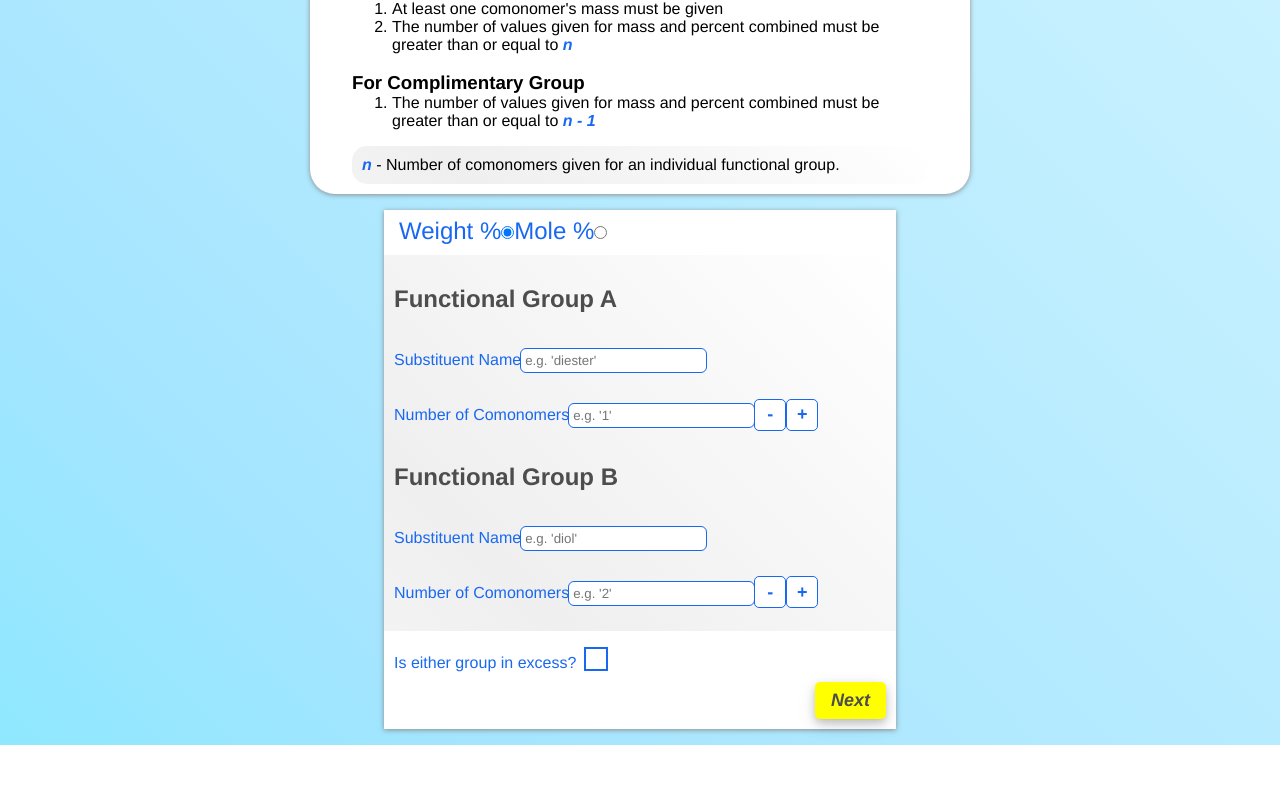
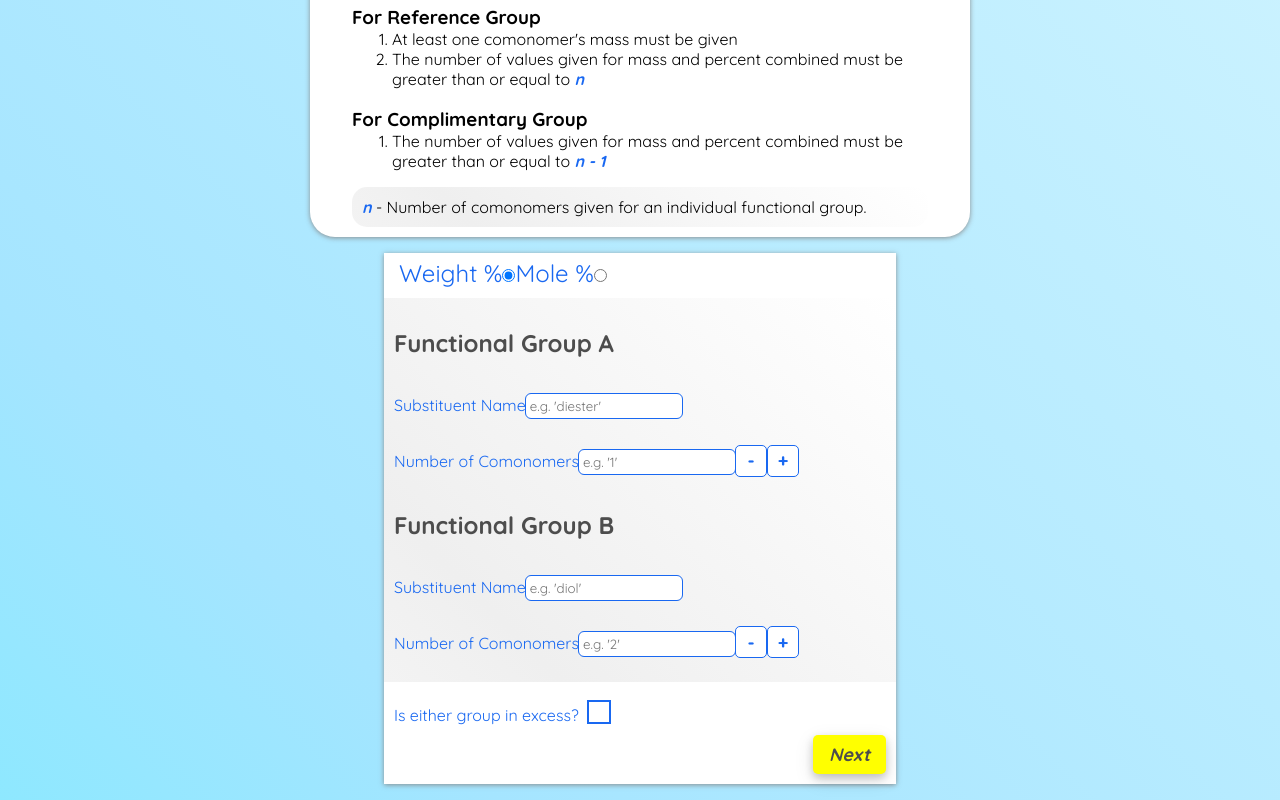
Before and after one commit to kieferjackson/chemassist, a React (Create React App) app in the folder copoly-calc-react/: page / in a window 1280 px wide. Shown: the part 408-1208 px from the top of the page. Before the commit the page ends 1153 px from the top, so only its background shows below. Built offline with nearby package versions, Linux system fonts and the light colour scheme; the HTML template or start-up script is replaced by a standard one.

Commit message:
Implemented monomer num buttons

```diff
--- a/copoly-calc-react/src/assets/main_style.css
+++ b/copoly-calc-react/src/assets/main_style.css
@@ -1,3 +1,5 @@
+/* Importing the Quicksand font thought the Google Font API */
+@import url('https://fonts.googleapis.com/css2?family=Prompt:ital,wght@0,600;1,900&family=Quicksand:wght@400;700&display=swap');
 
 :root {
     --cobalt-blue: #1968f1;
--- a/copoly-calc-react/src/components/forms/FuncGroupForm.js
+++ b/copoly-calc-react/src/components/forms/FuncGroupForm.js
@@ -1,7 +1,96 @@
-import React from 'react';
+import React, { useState } from 'react';
 
 export default function FuncGroupForm()
 {
+    const func_groups =
+    [
+        // Functional Group A
+        {
+            letter: 'A',
+            name_placeholder: 'diester',
+            num_placeholder: 1,
+        },
+        // Functional Group B
+        {
+            letter: 'B',
+            name_placeholder: 'diol',
+            num_placeholder: 2,
+        }
+    ];
+
+    // Starting values for Functional Group Form
+    const FUNC_FORM_FIELDS =
+    {
+        // Functional Group A Form Fields
+        funcA_name: '', funcA_num: '', funcA_molar_eq: '',
+        // Functional Group B Form Fields
+        funcB_name: '', funcB_num: '', funcB_molar_eq: ''
+    };
+
+    const [funcGroupsForm, setFuncGroupsForm] = useState(FUNC_FORM_FIELDS);
+
+    const handleFormChange = (event) => {
+        const { name, value } = event.target;
+
+        // Update form field to new value
+        setFuncGroupsForm({ ...funcGroupsForm, [name]: value });
+    }
+
+    // Functions to increment/decrement monomer number fields
+    const subtractMonomerNum = (func_letter) => {
+        const num_field_name = `func${func_letter}_num`;
+        let current_value = parseInt(funcGroupsForm[num_field_name]);
+
+        if (current_value > 1 && current_value % 1 === 0)
+        {
+            // The current value is a sufficiently large whole number, decrement it
+            current_value -= 1;
+            setFuncGroupsForm({ ...funcGroupsForm, [num_field_name]: current_value });
+        }
+        else if (current_value > 2 && current_value % 1 !== 0)
+        {
+            // The current value is a sufficiently large decimal number, floor and then decrement it
+            current_value = Math.floor(current_value);
+            current_value -= 1;
+            setFuncGroupsForm({ ...funcGroupsForm, [num_field_name]: current_value });
+        }
+        else if (current_value > 1 && current_value < 2 && current_value % 1 !== 0)
+        {
+            // The current value is a decimal number between 1 and 2, set it to 1
+            current_value = 1;
+            setFuncGroupsForm({ ...funcGroupsForm, [num_field_name]: current_value });
+        }
+        else
+        {
+            // Set unexpected value to 1
+            setFuncGroupsForm({ ...funcGroupsForm, [num_field_name]: 1 });
+        }
+    }
+
+    const addMonomerNum = (func_letter) => {
+        const num_field_name = `func${func_letter}_num`;
+        let current_value = parseInt(funcGroupsForm[num_field_name]);
+
+        if (current_value % 1 === 0)
+        {
+            // The current value is a whole number, increment it
+            current_value += 1;
+            setFuncGroupsForm({ ...funcGroupsForm, [num_field_name]: current_value });
+        }
+        else if (current_value % 1 > 0)
+        {
+            // The current value is a decimal number, floor and then increment it
+            current_value = Math.floor(current_value);
+            current_value += 1;
+            setFuncGroupsForm({ ...funcGroupsForm, [num_field_name]: current_value });
+        }
+        else
+        {
+            // Set unexpected value to 1
+            setFuncGroupsForm({ ...funcGroupsForm, [num_field_name]: 1 });
+        }
+    }
+
     return(
         <div className="form_container">
             <form id="initial_data_entry">
@@ -16,64 +105,55 @@ export default function FuncGroupForm()
                     </label>
                 </section>
                 <section className="ag_box">
-                    <h1>Functional Group A</h1>
+                    {func_groups.map(({ letter, name_placeholder, num_placeholder }) =>
+                        <div key={`func_group_${letter}`}>
+                            <h1>Functional Group {letter}</h1>
                             <div className="input_block">
                                 <label>
                                     Substituent Name
-                            <input type="text" name="funcA_name" placeholder="e.g. 'diester'" id="funcA_name" className="input_field string" />
+                                    <input
+                                        type="text"
+                                        name={`func${letter}_name`}
+                                        value={funcGroupsForm[`func${letter}_name`]}
+                                        onChange={handleFormChange}
+                                        placeholder={`e.g. '${name_placeholder}'`}
+                                        id={`func${letter}_name`}
+                                        className="input_field string"
+                                    />
                                 </label>
                             </div>
                             <br />
                             <div className="input_block">
                                 <label>
                                     Number of Comonomers
-                            <input type="text" name="funcA_num" placeholder="e.g. '1'" id="funcA_num" className="input_field int" />
+                                    <input
+                                        type="text"
+                                        name={`func${letter}_num`}
+                                        value={funcGroupsForm[`func${letter}_num`]}
+                                        onChange={handleFormChange}
+                                        placeholder={`e.g. '${num_placeholder}'`}
+                                        id={`func${letter}_num`}
+                                        className="input_field int"
+                                    />
                                 </label>
                                 <button
                                     type="button" name="minus"
-                            onClick="add_subtractField('funcA_num', 'subtract')"
+                                    onClick={() => subtractMonomerNum(letter)}
                                     className="square_button plus_minus" tabIndex="-1"
                                 >
                                     <div>-</div>
                                 </button>
                                 <button
                                     type="button" name="plus"
-                            onClick="add_subtractField('funcA_num', 'add')"
+                                    onClick={() => addMonomerNum(letter)}
                                     className="square_button plus_minus" tabIndex="-1"
                                 >
                                     <div>+</div>
                                 </button>
                             </div>
-
                             <br />
-                    <h1>Functional Group B</h1>
-                    <div className="input_block">
-                        <label>
-                            Substituent Name
-                            <input type="text" name="funcB_name" placeholder="e.g. 'diol'" id="funcB_name" className="input_field string" />
-                        </label>
                         </div>
-                    <br />
-                    <div className="input_block">
-                        <label>
-                            Number of Comonomers
-                            <input type="text" name="funcB_num" placeholder="e.g. '2'" id="funcB_num" className="input_field int" />
-                        </label>
-                        <button
-                            type="button" name="minus"
-                            onClick="add_subtractField('funcB_num', 'subtract')"
-                            className="square_button plus_minus" tabIndex="-1"
-                        >
-                            <div>-</div>
-                        </button>
-                        <button
-                            type="button" name="plus"
-                            onClick="add_subtractField('funcB_num', 'add')"
-                            className="square_button plus_minus" tabIndex="-1"
-                        >
-                            <div>+</div>
-                        </button>
-                    </div>
+                    )}
                 </section>
                 <br />
                 <section className="optional">
```
Lines whose indentation alone changed are shown as unchanged.
